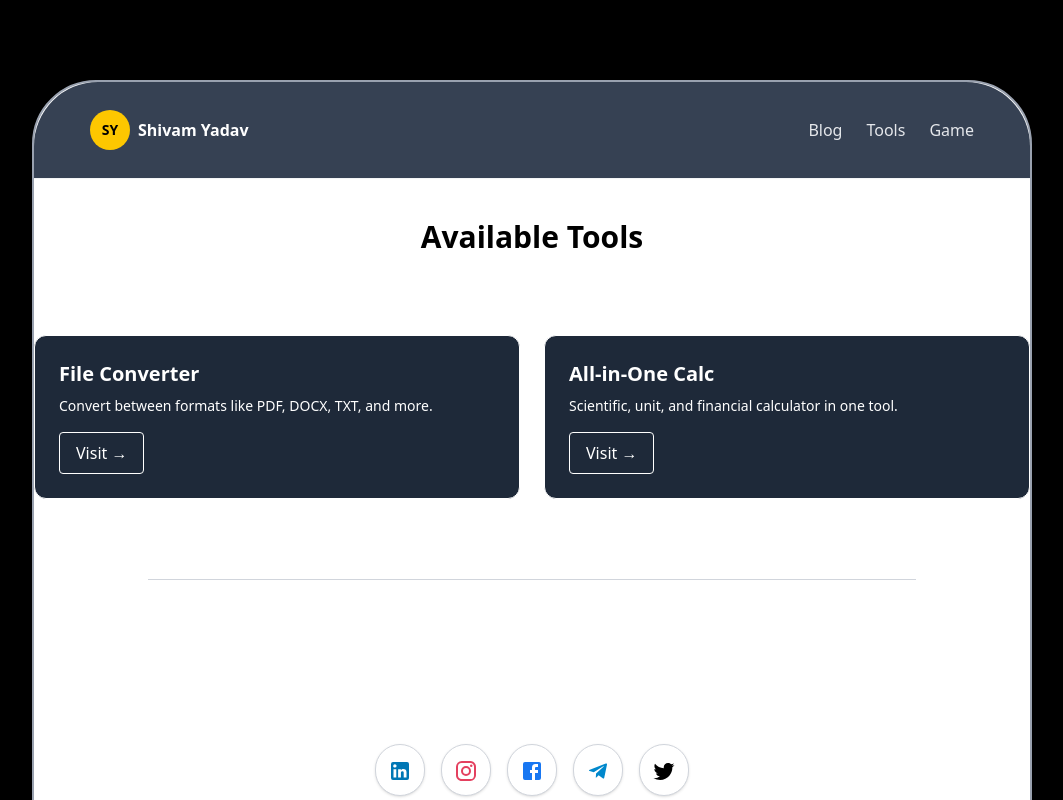
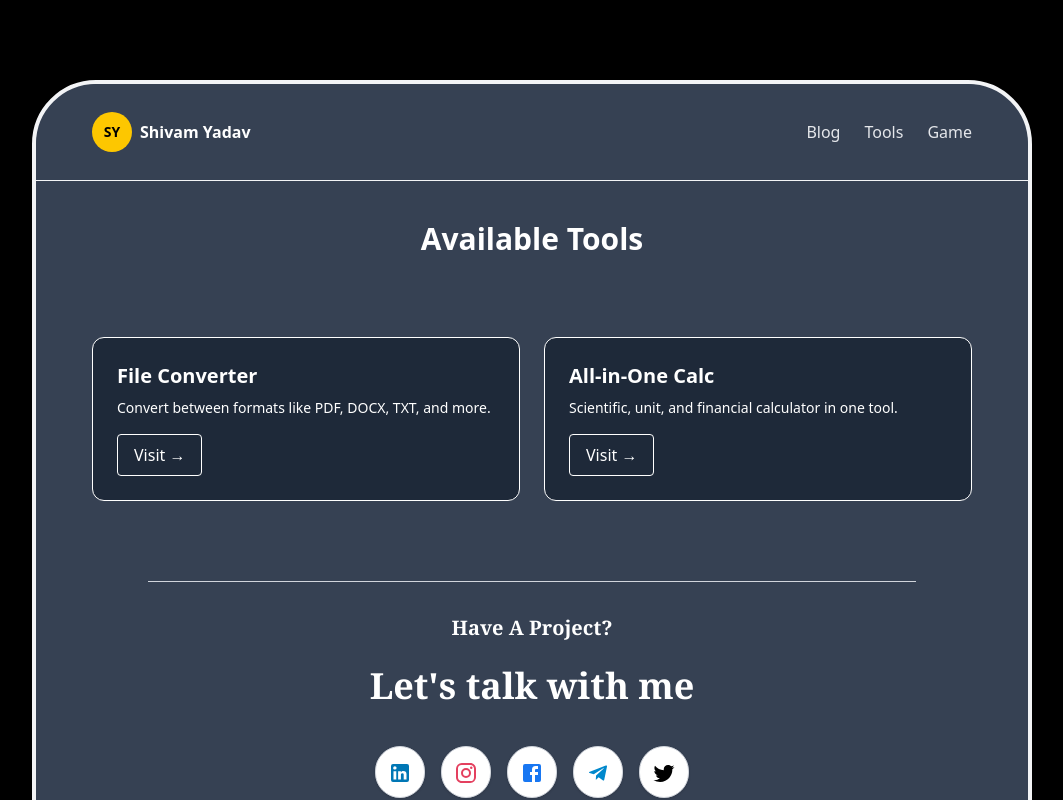
Before and after one commit to iCoder5744/portfolio, a Next.js app: page /tools in a window 1280 px wide. Shown: the top 800 px of the page, without its empty margins (108-1171 px from the left). Built offline with nearby package versions, Linux system fonts and the light colour scheme.

Commit message:
add bg, border color

```diff
--- a/src/app/tools/[slug]/page.js
+++ b/src/app/tools/[slug]/page.js
@@ -20,8 +20,8 @@ export default async function ToolPage({ params }) {
   };
 
   return (
-    <div className="rounded-[2rem] sm:rounded-[4rem] border-2 border-gray-400 max-w-[1000px] mx-auto my-20
-          bg-white text-black transition-all duration-300">
+    <div className="rounded-[2rem] sm:rounded-[4rem] border-4 border-gray-100 max-w-[1000px] mx-auto my-20
+          bg-gray-700 transition-all duration-300">
       <Header />
       <div className="p-6">{renderTool()}</div>
       <Contact />
--- a/src/app/tools/page.js
+++ b/src/app/tools/page.js
@@ -18,11 +18,11 @@ export default function ToolsPage() {
   ];
 
   return (
-    <div className="rounded-[2rem] sm:rounded-[4rem] border-2 border-gray-400 max-w-[1000px] mx-auto my-20
-          bg-white text-black transition-all duration-300">
+    <div className="rounded-[2rem] sm:rounded-[4rem] border-4 border-gray-100 max-w-[1000px] mx-auto my-20
+          bg-gray-700 transition-all duration-300">
       <Header />
-      <h1 className="text-3xl font-bold mb-10 py-10 text-center">Available Tools</h1>
-      <div className="grid sm:grid-cols-2 gap-6 ">
+      <h1 className="text-3xl font-bold mb-10 py-10 text-center text-white">Available Tools</h1>
+      <div className="grid sm:grid-cols-2 gap-6 px-14 ">
         {tools.map((tool) => (
           <div key={tool.slug} className="border rounded-xl p-6 bg-gray-800 text-white">
             <h2 className="text-xl font-semibold">{tool.title}</h2>
--- a/src/components/About.js
+++ b/src/components/About.js
@@ -19,7 +19,7 @@ export default function About() {
     <section id="about" className="py-16 px-2 md:px-6 lg:mx-12">
       <h2 className="text-2xl mb-8 text-center px-6 py-2 w-fit rounded-full mx-auto bg-yellow-400 text-gray-800">About Me</h2>
 
-      <div className="rounded-[2rem] sm:rounded-[4rem] border-2 border-gray-100 max-w-[1000px] mx-auto
+      <div className="rounded-[2rem] sm:rounded-[4rem] border-4 border-gray-100 max-w-[1000px] mx-auto
           bg-gray-700 transition-all duration-300">
 
         {/* Header */}
--- a/src/components/Blog.js
+++ b/src/components/Blog.js
@@ -2,14 +2,14 @@ import Contact from "@/components/Contact";
 import Footer from "@/components/Footer";
 import Header from "@/components/Header";
 
-export default function ToolPage() {
+export default function BlogPage() {
   return (
-    <div className="rounded-[2rem] sm:rounded-[4rem] border-2 border-gray-400 max-w-[1000px] mx-auto my-20
-          bg-white text-black transition-all duration-300">
+    <div className="rounded-[2rem] sm:rounded-[4rem] border-4 border-gray-100 max-w-[1000px] mx-auto my-20
+          bg-gray-700 transition-all duration-300">
       <Header />
 
       <div className="p-10">
-        <h1 className="text-2xl font-bold">blog Page</h1>
+        <h1 className="text-2xl font-bold">Blog Page</h1>
         <p className="mt-4">This is your blog content.</p>
       </div>
 
--- a/src/components/Game.js
+++ b/src/components/Game.js
@@ -4,8 +4,8 @@ import Header from "@/components/Header";
 
 export default function GamePage() {
   return (
-      <div className="rounded-[2rem] sm:rounded-[4rem] border-2 border-gray-400 max-w-[1000px] mx-auto my-20
-          bg-white text-black transition-all duration-300">
+      <div className="rounded-[2rem] sm:rounded-[4rem] border-4 border-gray-100 max-w-[1000px] mx-auto my-20
+          bg-gray-700 transition-all duration-300">
       <Header />
 
     <div className="p-10">
--- a/src/components/Header.js
+++ b/src/components/Header.js
@@ -32,7 +32,7 @@ export default function Header() {
             <Link href="/">
               <div className="flex items-center gap-2 cursor-pointer">
                 <div className="rounded-full bg-yellow-400 dark:bg-yellow-400 p-1 w-10 h-10 flex items-center justify-center">
-                  <span className=" font-bold text-sm">SY</span>
+                  <span className="text-black font-bold text-sm">SY</span>
                 </div>
                 <span className="font-bold text-white">Shivam Yadav</span>
               </div>
--- a/src/components/Projects.js
+++ b/src/components/Projects.js
@@ -86,7 +86,7 @@ export default function Projects() {
             <div className="flex flex-col md:flex-row gap-4 ">
               {/* Image Section */}
               <div className="mb-4 md:mb-0 md:w-1/2">
-                <div className="max-sm:h-[230px] max-lg:h-[250px] h-[230px] w-full rounded-xl overflow-hidden bg-white bg-opacity-20">
+                <div className="max-sm:h-[200px] max-lg:h-[250px] h-[230px] w-full rounded-xl overflow-hidden bg-white bg-opacity-20">
                   <Image
                     src={selectedProject.image || '/placeholder-project.png'}
                     alt={selectedProject.name}
```
